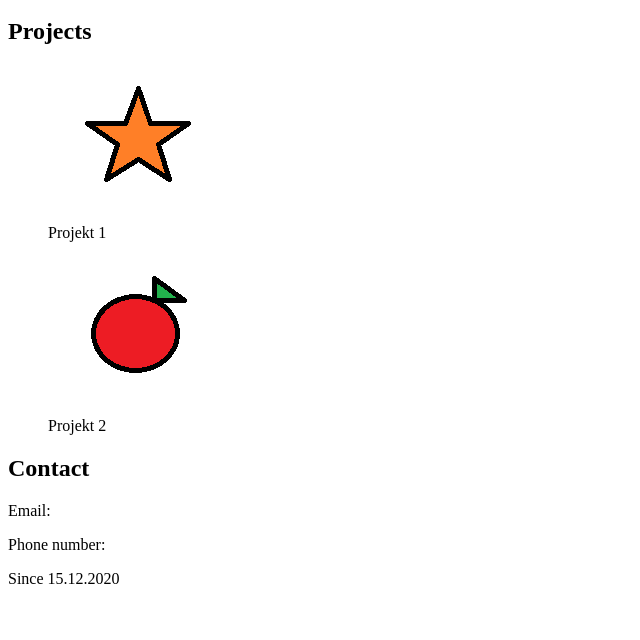
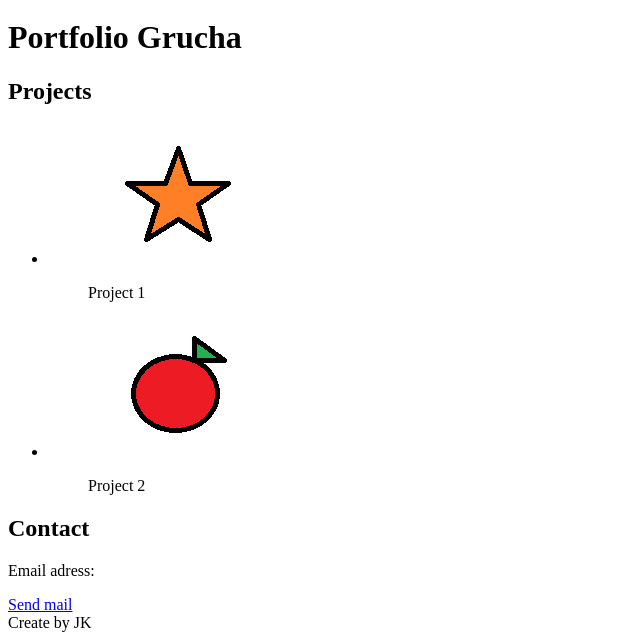
Before and after one commit to Jakub97/HTML-, a plain HTML site: page index.html in a window 1280 px wide. Shown: the part 309-949 px from the top of the page, without its empty margins (0-640 px from the left). Before the commit the page ends 905 px from the top, so only its background shows below. Drawn offline with Linux system fonts and the light colour scheme.

Commit message:
first project

```diff
--- a/index.html
+++ b/index.html
@@ -3,6 +3,7 @@
 <head>
     <meta charset="UTF-8">
     <meta name="viewport" content="width=device-width, initial-scale=1.0">
+    <meta name="description" content="Portfolio Grucha">
     <title>Grucha Portfolio</title>
 
 </head>
@@ -18,34 +19,42 @@
          <li><a href="#Contact">Contact</a></li>
         </ul>
      </nav>
-
+ <h1>Portfolio Grucha</h1>
    </header>
 <main>
  <section>
-    <h1 id="Projects">Projects</h1>
+    <h2 id="Projects">Projects</h2>
+    <ul>
+        <li>
             <figure>
+
                 <img src="figure1.png">
-    <p>Projekt 1</p>
+
+                <p>Project 1</p>
+
             </figure>
+        </li>
+
+        <li>
 
             <figure>
                 <img src="figure2.png">
-    <p>Projekt 2</p>
+                <p>Project 2</p>
             </figure>
-
-
+        </li>
+    </ul>
  </section>
 
 <section>
-    <h1 id="Contact">Contact</h1>
-    <p>Email:</p>
-    <p>Phone number: </p>
+    <h2 id="Contact">Contact</h2>
+    <p>Email adress:</p>
+    <a href="mailto:takapaka12@wp.pl">Send mail</a>
 </section>
 
 </main>
 
 <footer>
-Since 15.12.2020
+Create by JK
 </footer>
 
 </body>
```
Lines whose indentation alone changed are shown as unchanged.
